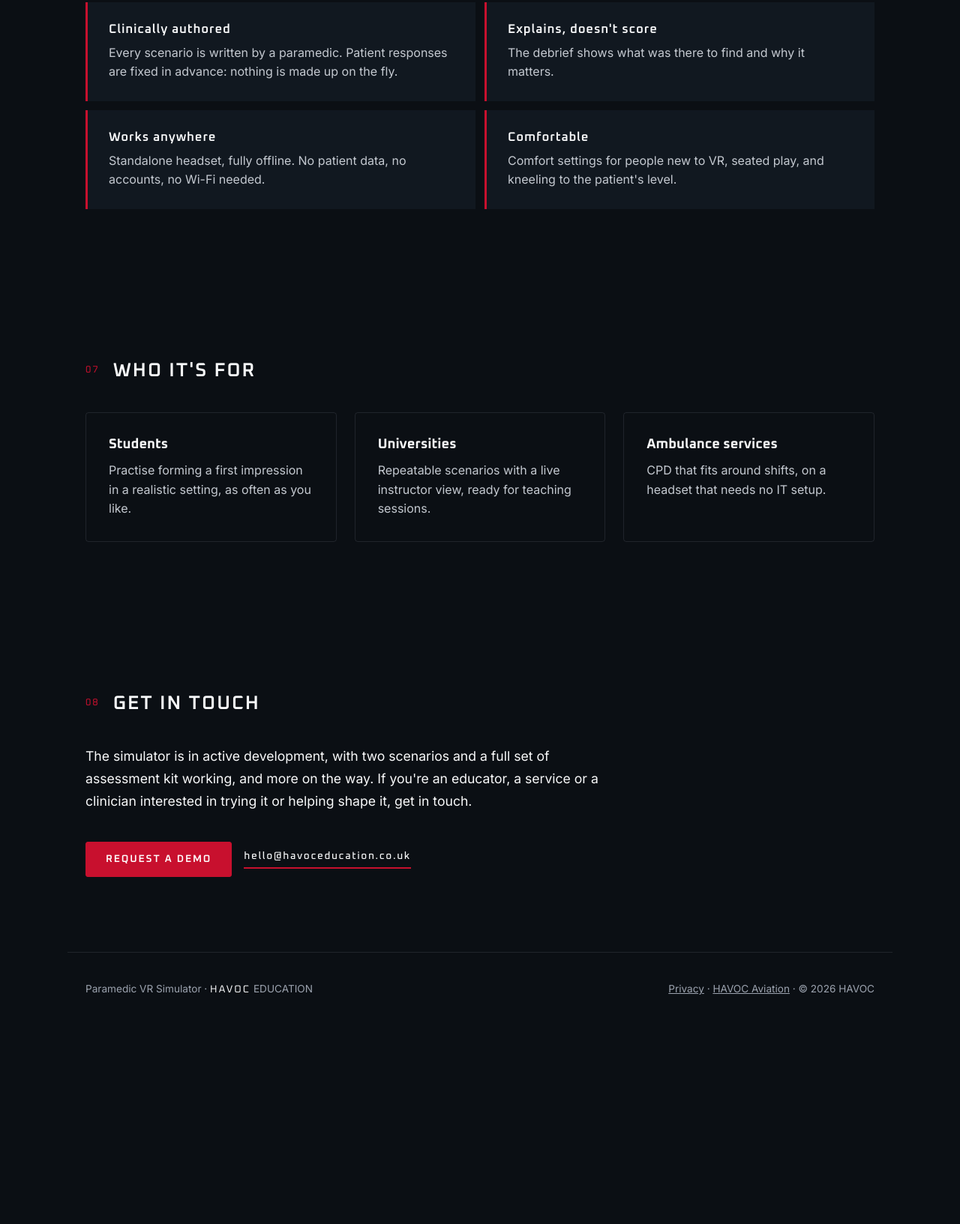
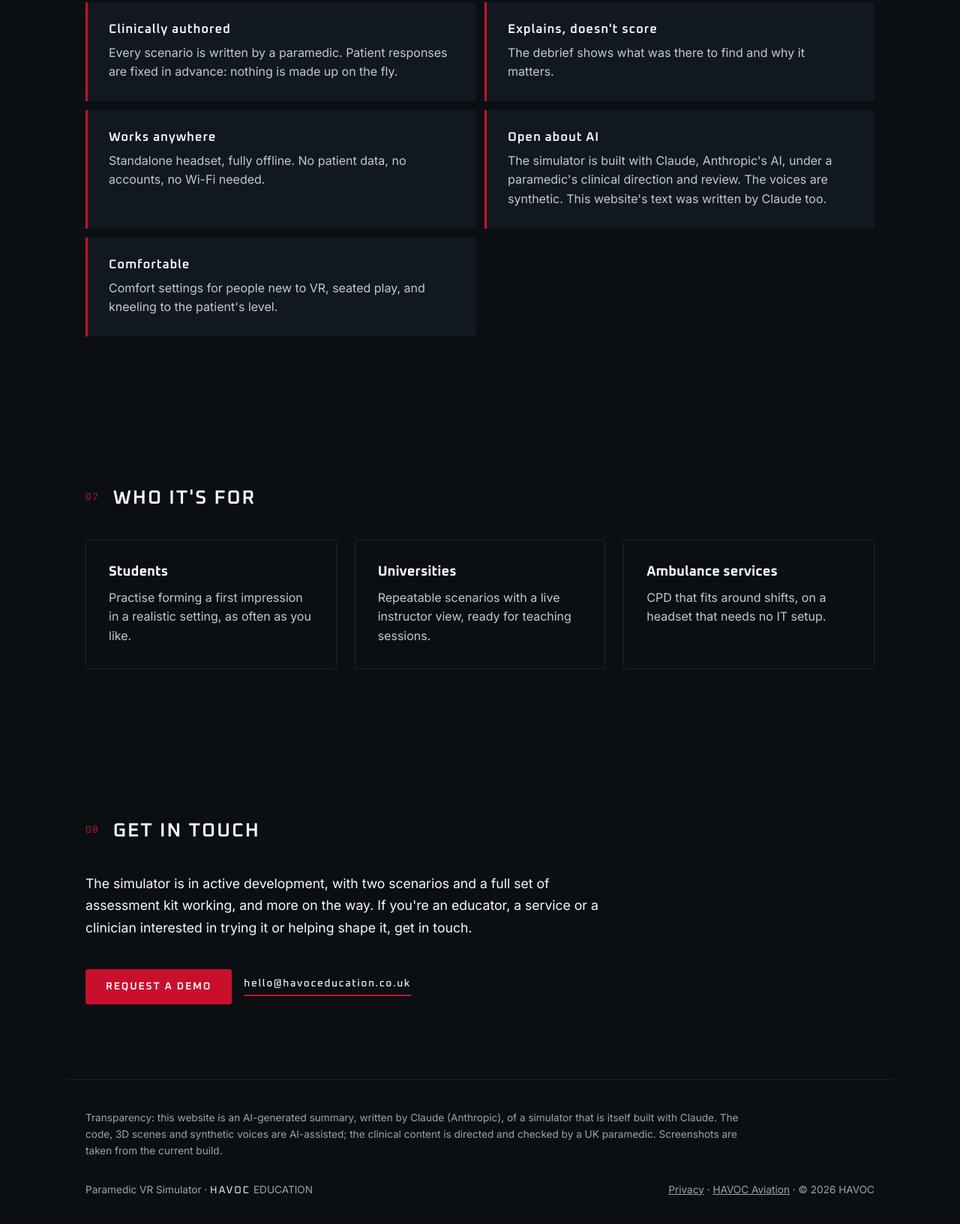
Before and after one commit to Havoc181/havoc-education-site, a plain HTML site: page index.html in a window 1280 px wide. Shown: the part 5433-7066 px from the top of the page at 75% size. Before the commit the page ends 6822 px from the top, so only its background shows below. Drawn offline with Linux system fonts and the light colour scheme.

Commit message:
AI transparency: principle card and footer note (site written by Claude; simulator built with Claude under a paramedic's clinical direction)
Co-Authored-By: Claude Opus 5.5 <noreply@anthropic.com>
Claude-Session: https://claude.ai/code/session_01Y8mnhyZt3tVUGqrkijHy5j

```diff
--- a/index.html
+++ b/index.html
@@ -280,6 +280,12 @@
                 <p>Standalone headset, fully offline. No patient data, no accounts, no Wi-Fi needed.</p>
             </div>
             <div class="principle">
+                <h3>Open about AI</h3>
+                <p>The simulator is built with Claude, Anthropic's AI, under a paramedic's
+                    clinical direction and review. The voices are synthetic. This website's
+                    text was written by Claude too.</p>
+            </div>
+            <div class="principle">
                 <h3>Comfortable</h3>
                 <p>Comfort settings for people new to VR, seated play, and kneeling to the patient's level.</p>
             </div>
@@ -326,6 +332,9 @@
 </main>
 
 <footer>
+    <p class="ai-note">Transparency: this website is an AI-generated summary, written by Claude (Anthropic), of a
+        simulator that is itself built with Claude. The code, 3D scenes and synthetic voices are AI-assisted; the clinical
+        content is directed and checked by a UK paramedic. Screenshots are taken from the current build.</p>
     <div>Paramedic VR Simulator · <span class="brand">HAVOC</span> EDUCATION</div>
     <div><a href="privacy.html">Privacy</a> · <a href="https://flyhavoc.com">HAVOC Aviation</a> · © 2026 HAVOC</div>
 </footer>
--- a/style.css
+++ b/style.css
@@ -184,3 +184,6 @@ footer a { color: var(--havoc-steel); }
     .steps li::before { display: none; }
     .section { padding: 70px 20px; }
 }
+
+/* AI transparency note */
+.ai-note { flex-basis: 100%; max-width: 900px; margin: 0 0 16px; font-size: 0.85rem; line-height: 1.6; color: #9CA3AF; }
```
